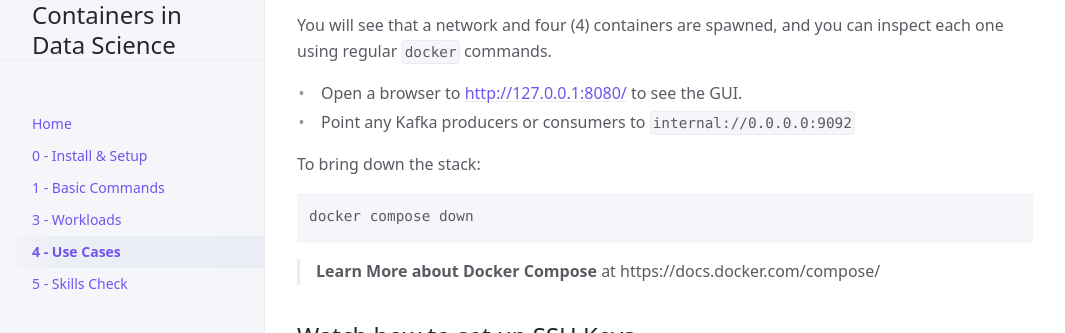
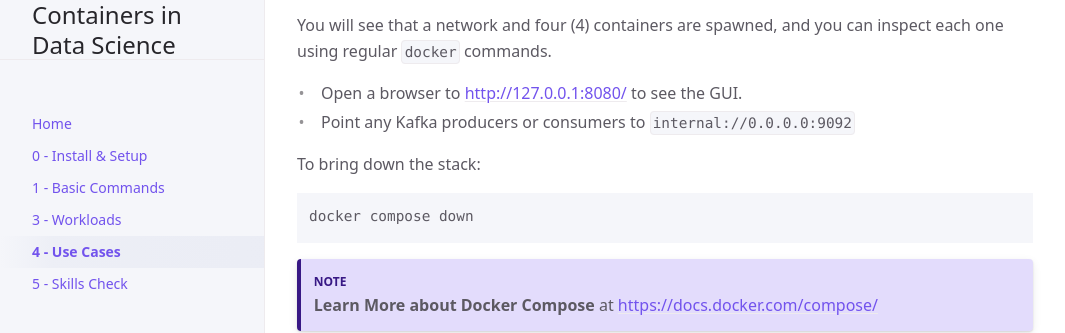
Before and after one commit to UVADS/container-basics, a Jekyll site: the page built from docs/use-cases.md, in a window 1280 px wide and 900 px high, scrolled down 3869 px, cut to the strip 0-333 px from the top of the window. Shown: the whole strip, without its empty margins (107-1172 px from the left). Built offline with Jekyll 4.4.1, drawn with Linux system fonts in a browser that asks for light colours; cached includes are drawn as plain includes; part of the change alters nothing that is shown.

Commit message:
Adding more links for compose use case

````diff
--- a/docs/use-cases.md
+++ b/docs/use-cases.md
@@ -172,7 +172,8 @@ To bring down the stack:
 docker compose down
 ```
 
-> **Learn More about Docker Compose** at https://docs.docker.com/compose/
+{: .note }
+**Learn More about Docker Compose** at [https://docs.docker.com/compose/](https://docs.docker.com/compose/)
 
 ## Watch how to set up SSH Keys
 
````
